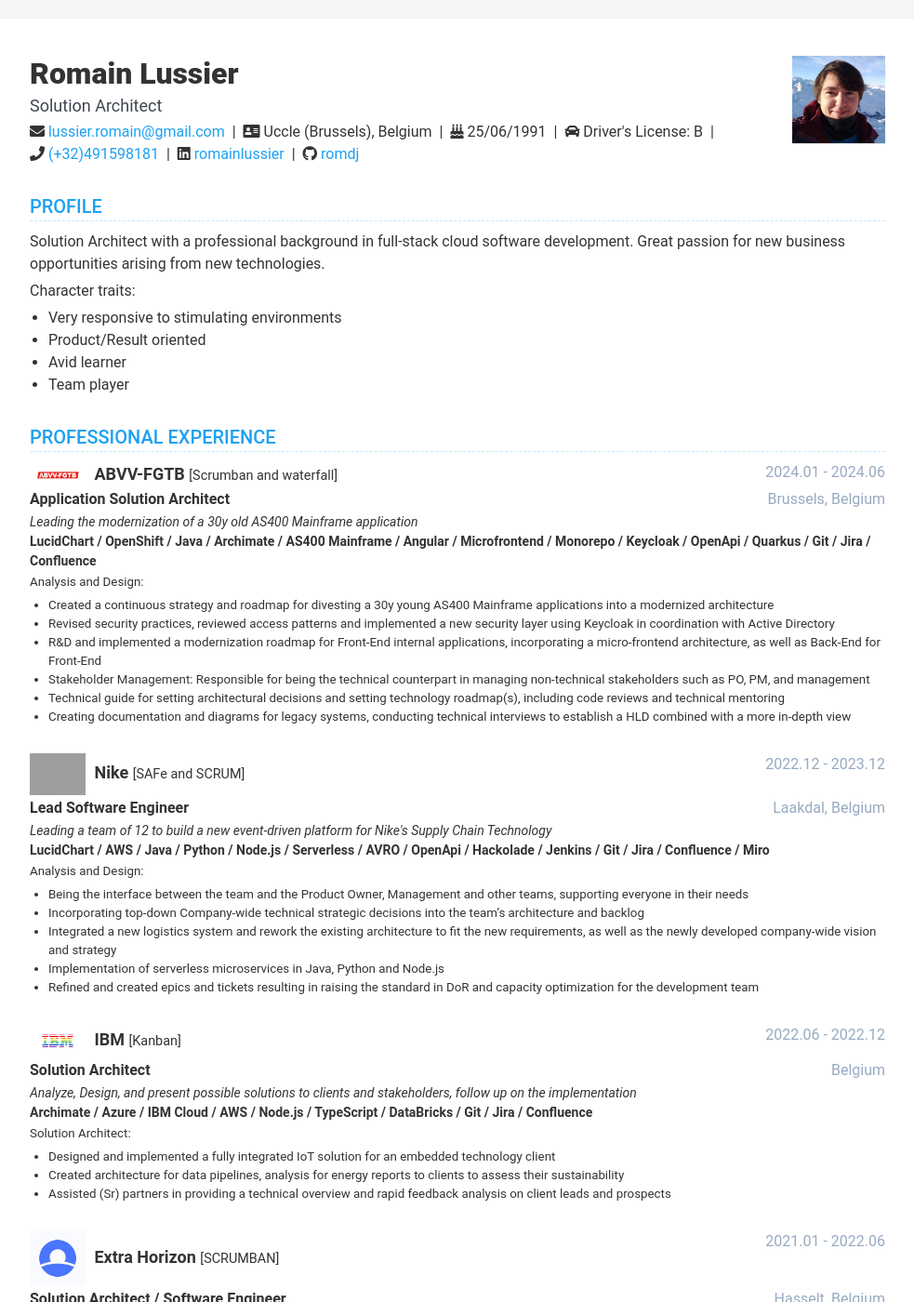
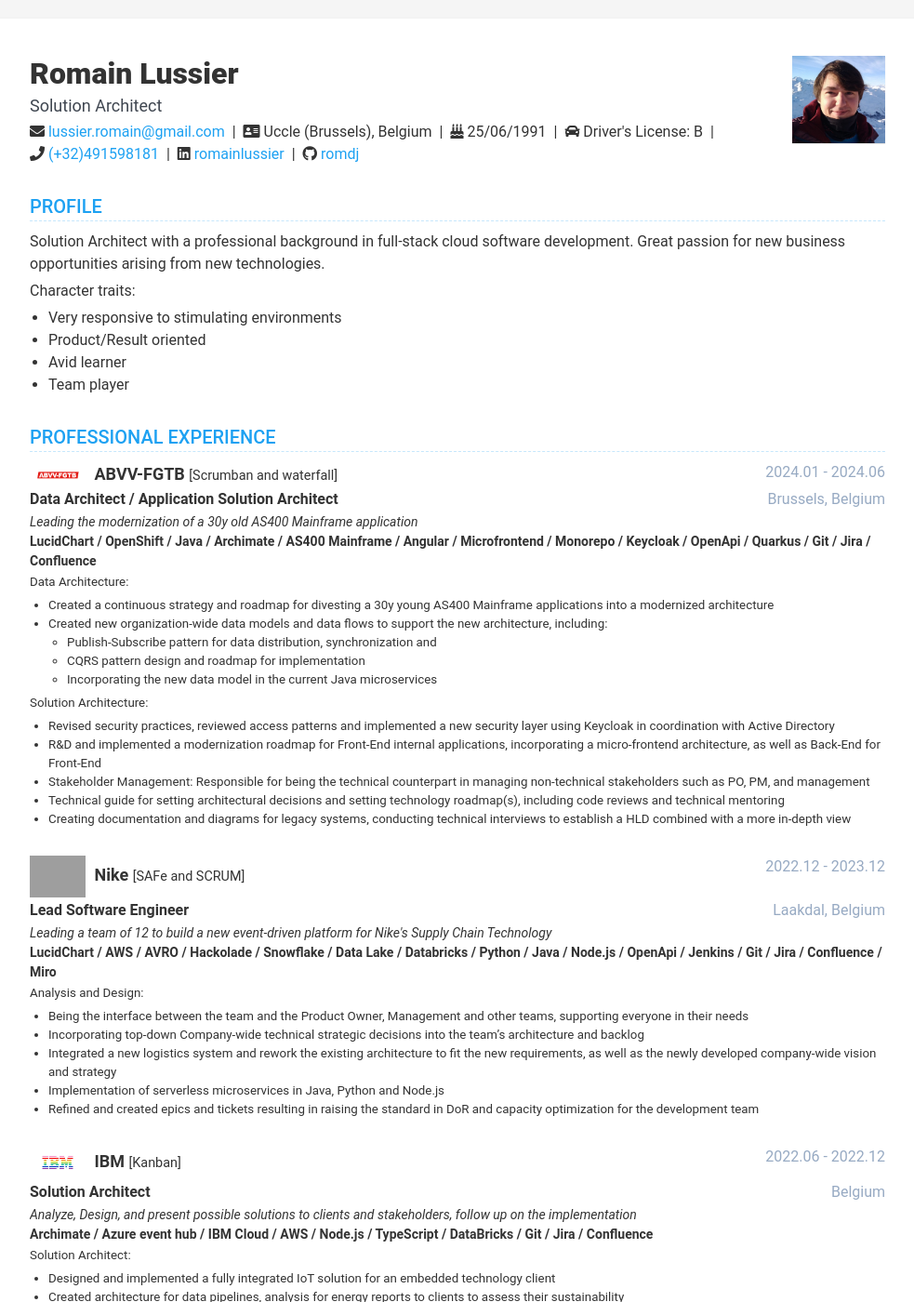
Before and after one commit to romdj/romdj.github.io, a Jekyll site: the page built from index.html, in a window 1280 px wide and 1400 px high. Shown: the whole window at 93% size, without its empty margins (148-1131 px from the left). Built offline with Jekyll 4.4.1, drawn with Linux system fonts in a browser that asks for light colours; nearby versions of some CDN libraries; grey boxes are pictures that could not be loaded.

Commit message:
Modified for data architecture

```diff
--- a/_data/data.yml
+++ b/_data/data.yml
@@ -107,7 +107,7 @@
   display: true
   title: Professional Experience
   items:
-    - role: Application Solution Architect
+    - role: Data Architect / Application Solution Architect
       technologies:
         - 'LucidChart'
         - ' / OpenShift'
@@ -131,8 +131,14 @@
       cdescription: The General Federation of Belgian Labour
       location: Brussels, Belgium
       details: |
-        Analysis and Design:
+        Data Architecture:
           - Created a continuous strategy and roadmap for divesting a 30y young AS400 Mainframe applications into a modernized architecture
+          - Created new organization-wide data models and data flows to support the new architecture, including:
+            - Publish-Subscribe pattern for data distribution, synchronization and
+            - CQRS pattern design and roadmap for implementation
+            - Incorporating the new data model in the current Java microservices
+
+        Solution Architecture:
           - Revised security practices, reviewed access patterns and implemented a new security layer using Keycloak in coordination with Active Directory
           - R&D and implemented a modernization roadmap for Front-End internal applications, incorporating a micro-frontend architecture, as well as Back-End for Front-End
           - Stakeholder Management: Responsible for being the technical counterpart in managing non-technical stakeholders such as PO, PM, and management
@@ -143,13 +149,15 @@
       technologies:
         - 'LucidChart'
         - ' / AWS'
+        - ' / AVRO'
+        - ' / Hackolade'
+        - ' / Snowflake'
+        - ' / Data Lake'
+        - ' / Databricks'
+        - ' / Python'
         - ' / Java'
-        - ' / Python'
         - ' / Node.js'
-        - ' / Serverless'
-        - ' / AVRO'
         - ' / OpenApi'
-        - ' / Hackolade'
         - ' / Jenkins'
         - ' / Git'
         - ' / Jira'
@@ -173,7 +181,7 @@
     - role: Solution Architect
       technologies:
         - 'Archimate'
-        - ' / Azure'
+        - ' / Azure event hub'
         - ' / IBM Cloud'
         - ' / AWS'
         - ' / Node.js'
```
